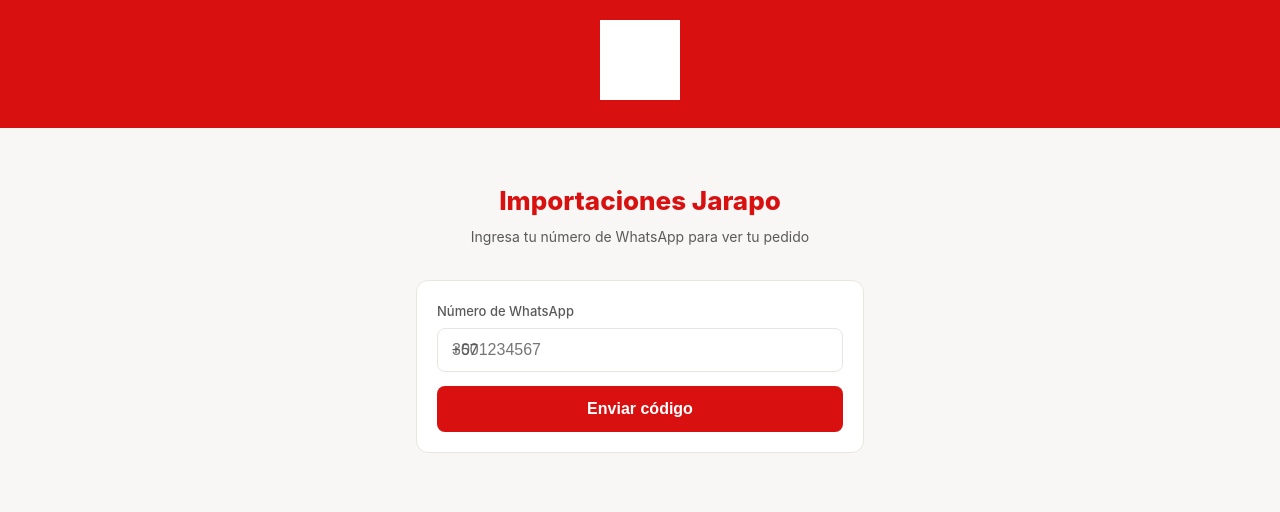
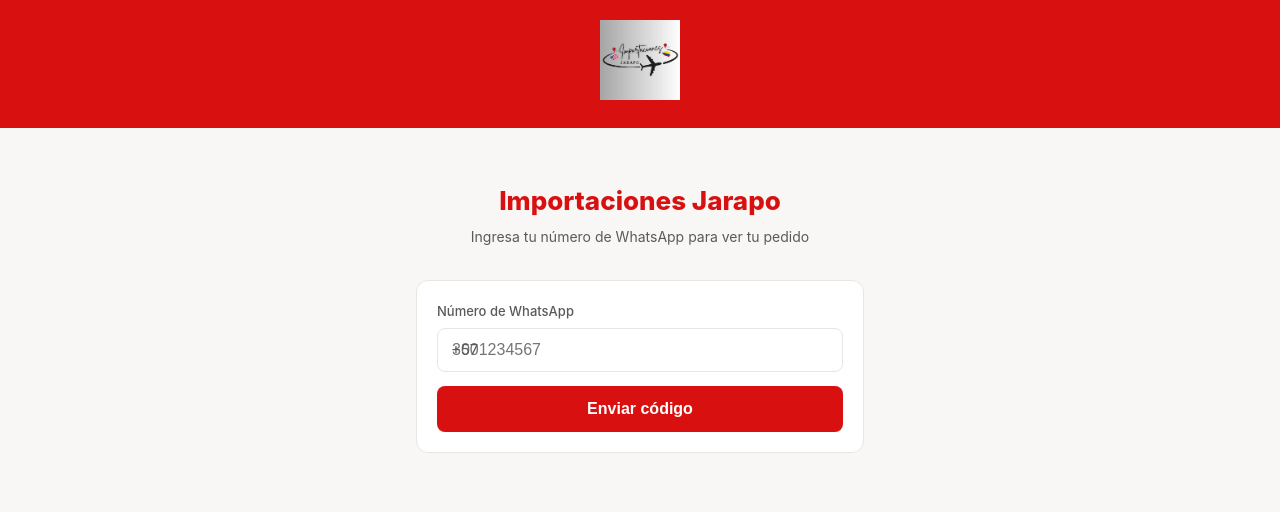
Before and after one commit to importacionesjarapo/JARAPP, a website: page public/portal/index.html in a window 1280 px wide. Drawn offline with Linux system fonts and the light colour scheme.

Commit message:
fix: quitar filtro blanco del logo en header del portal

```diff
--- a/public/portal/index.html
+++ b/public/portal/index.html
@@ -13,7 +13,7 @@
     }
     body { font-family: -apple-system, BlinkMacSystemFont, 'Segoe UI', sans-serif; background: var(--bg); color: var(--txt); min-height: 100vh; font-size: 15px; line-height: 1.6; }
     .header { background: var(--rojo); padding: 20px; display: flex; flex-direction: column; align-items: center; gap: 8px; }
-    .header-logo-img { height: 80px; object-fit: contain; filter: brightness(0) invert(1); }
+    .header-logo-img { height: 80px; object-fit: contain; }
     .header-tel { font-size: 12px; color: rgba(255,255,255,0.8); }
     .container { max-width: 480px; margin: 0 auto; padding: 20px 16px 40px; }
     .card { background: var(--card); border: 1px solid var(--borde); border-radius: var(--radio); padding: 20px; margin-bottom: 16px; }
```
